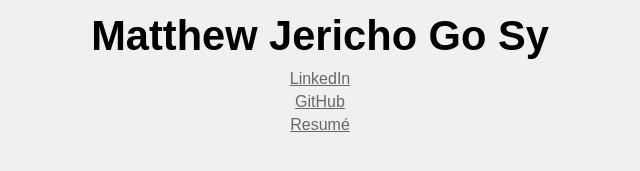
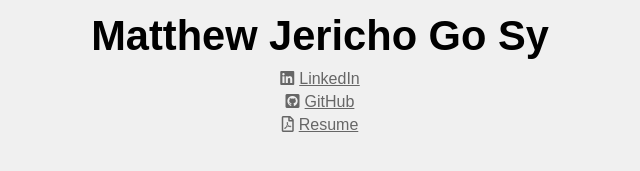
Before and after one commit to jerichosy/jerichosy.github.io, a plain HTML site: page index.html in a window 1280 px wide. Shown: the part 325-496 px from the top of the page, without its empty margins (320-960 px from the left). Drawn offline with Linux system fonts and the light colour scheme.

Commit message:
Add icons for social;s

```diff
--- a/index.html
+++ b/index.html
@@ -4,6 +4,8 @@
 <head>
     <meta charset="UTF-8">
     <title>Coming Soon</title>
+    <link rel="stylesheet" href="https://cdnjs.cloudflare.com/ajax/libs/font-awesome/5.15.4/css/all.min.css">
+
     <style>
         * {
             box-sizing: border-box;
@@ -26,16 +28,20 @@
             text-align: center;
         }
 
-        p, a {
+        a {
             text-align: center;
             font-size: 1rem;
             color: #666;
             display: block;
-            margin-bottom: 5px;
+            margin: 5px;
         }
 
         a:hover {
             color: #333;
+        }
+
+        i {
+            margin-right: 5px;
         }
     </style>
 </head>
@@ -43,9 +49,15 @@
 <body>
     <div>
         <h1>Matthew Jericho Go Sy</h1>
-        <a href="https://www.linkedin.com/in/jerichosy/" target="_blank">LinkedIn</a>
-        <a href="https://github.com/jerichosy" target="_blank">GitHub</a>
-        <a href="https://cdn.discordapp.com/attachments/408927897219497985/1089313283674210324/Resume-Matthew-Jericho-Sy.pdf" target="_blank">Resumé</a>
+        <a href="https://www.linkedin.com/in/jerichosy/" target="_blank">
+            <i class="fab fa-linkedin"></i>LinkedIn
+        </a>
+        <a href="https://github.com/jerichosy" target="_blank">
+            <i class="fab fa-github-square"></i>GitHub
+        </a>
+        <a href="https://cdn.discordapp.com/attachments/408927897219497985/1089313283674210324/Resume-Matthew-Jericho-Sy.pdf" target="_blank">
+            <i class="far fa-file-pdf"></i>Resume
+        </a>
     </div>
 </body>
 
```
